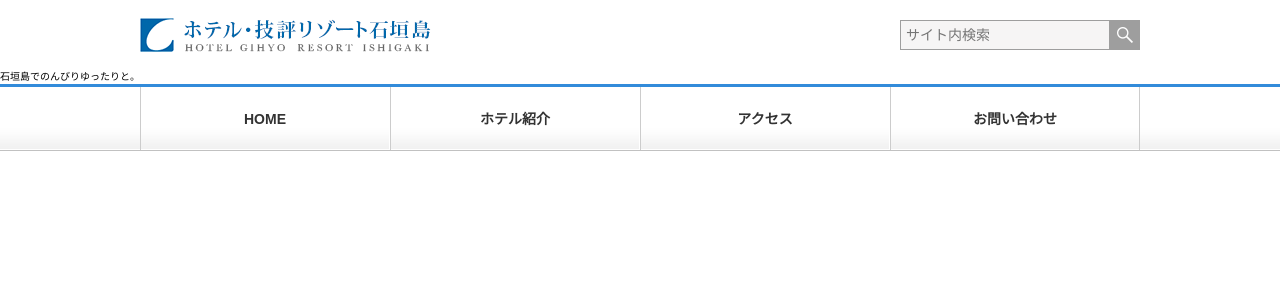
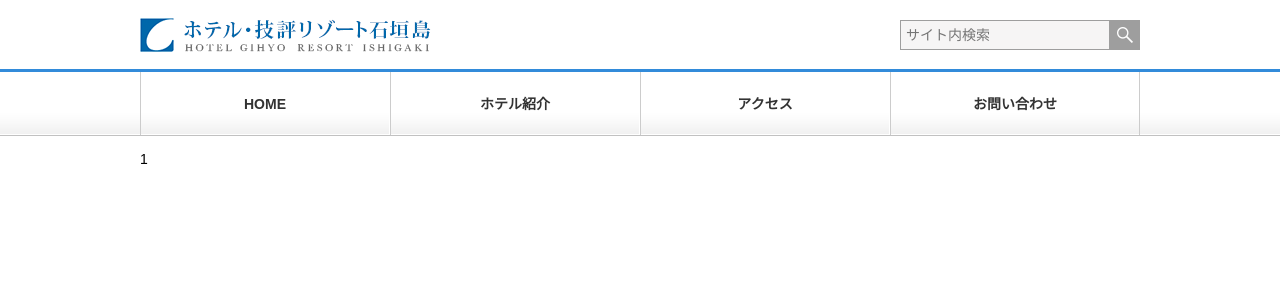
Before and after one commit to KimiyukiYamauchi/wp.ishigaki.2016, a WordPress theme: template header.php in a window 1280 px wide. Shown: the top 300 px of the page. Run offline with PHP 8.4 and a stand-in for WordPress, Linux system fonts and the light colour scheme; the site name, menu and one post (Sample post) are stand-ins, and other content is empty.

Commit message:
トップページのみビジュアルを表示する

```diff
--- a/header.php
+++ b/header.php
@@ -21,7 +21,9 @@
         </div>
     </header><!-- /.globalHeader -->
 
+    <?php if( is_home()) : ?>
     <div class="homeVisual"><span>石垣島でのんびりゆったりと。</span></div>
+    <?php endif; ?>
 
     <nav class="globalNavi">
         <ul>
@@ -29,5 +31,5 @@
             <li><a href="about.html">ホテル紹介</a></li>
             <li><a href="access.html">アクセス</a></li>
             <li><a href="contact.html">お問い合わせ</a></li>
-        </ul>
+    1    </ul>
     </nav><!-- /.globalNavi -->
```
